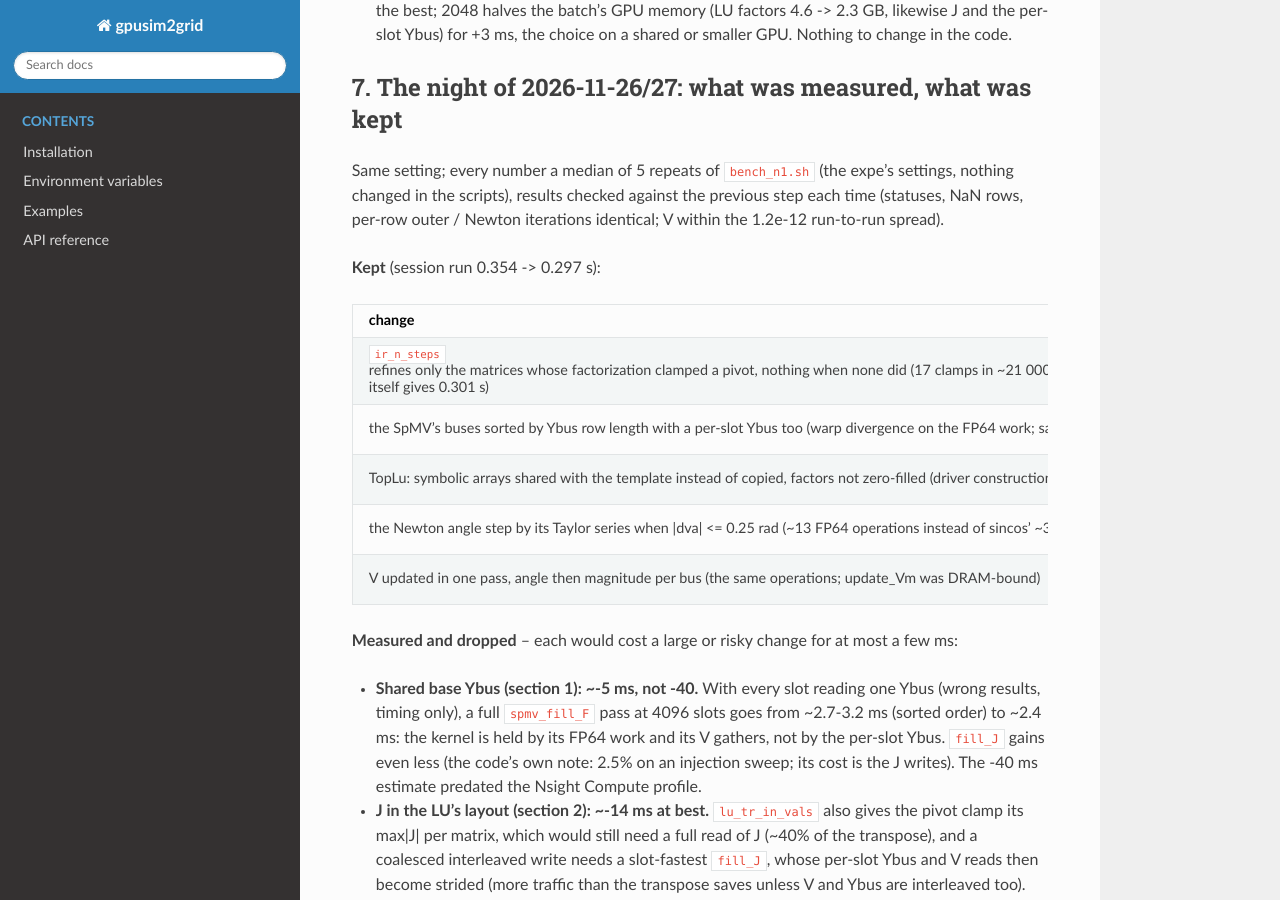
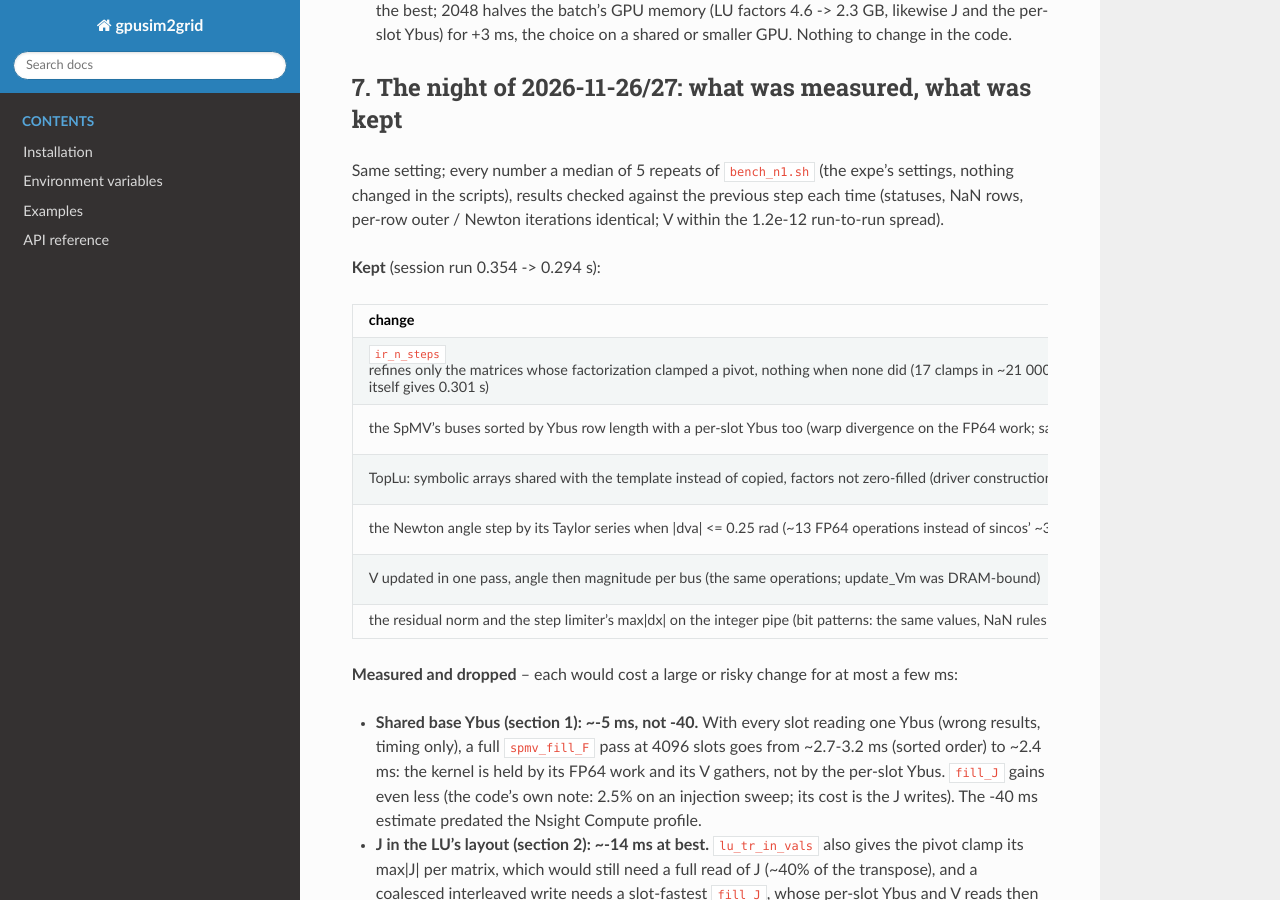
Before and after one commit to Grid2op/gpusim2grid, a Sphinx documentation site: the page built from docs/dev_notes/n1_big_rounds_bandwidth.md, in a window 1280 px wide and 900 px high, scrolled down 5182 px. Built offline with Sphinx 7.4.7 and the Read the Docs theme 3.1.0, drawn with Linux system fonts in a browser that asks for light colours.

Commit message:
Batch Newton: the residual norm and the step max on the integer pipe
compute_residuals_kernel (6.2 ms of a PtFige N-1, 83% of the FP64 pipe) and
reduce_step_norms_kernel (2.5 ms, 63%) spend their time in FP64 compares --
1/64 of the FP32 rate on that card -- to take a max of absolute values.
Both now compare bit patterns: |v| is v's pattern with the sign cleared,
non-negative reals order as their patterns, and a NaN's pattern exceeds
+inf's (ResBits<T>, FP64 and FP32). compute_residuals keeps its sticky NaN
(a NaN anywhere gives NaN, never a finite residual) and -0 / +0 both give
+0, as the floating-point max did; reduce_step_norms keeps its exact rule,
`if (!(m >= a)) m = a`, i.e. replace when either is NaN or a's pattern is
larger (a later element replacing a NaN, as before). The same values.

PtFige N-1 (own_lu_top, device outer loops, batch 4096): session run
0.297 -> 0.294 s; statuses, NaN rows and per-row outer / Newton iterations
identical. Full non-slow suite: 1255 passed, 4 skipped, 1 failed
(test_device_facades' check_mode redistribute_slack case, failing on PR
#46's head already).

Assisted-by: Claude Code (claude-opus-5-5)
Signed-off-by: Benjamin Donnot <benjamin.donnot@rte-france.com>

```diff
--- a/CHANGELOG.rst
+++ b/CHANGELOG.rst
@@ -3,6 +3,8 @@ Change Log
 
 [0.3.1] (unreleased)
 --------------------
+- [IMPROVED] Batch Newton: the residual norm and the step limiter's max|dx| taken on the integer pipe (bit
+  patterns), the same values. PtFige N-1: 0.297 -> 0.294 s.
 - [IMPROVED] Batch Newton: V updated in one pass (angle then magnitude per bus, the same operations) instead
   of two. PtFige N-1: 0.298 -> 0.297 s.
 - [IMPROVED] Newton angle update (FP64): a step of at most 0.25 rad by its Taylor series (below half an ulp), larger
--- a/docs/dev_notes/n1_big_rounds_bandwidth.md
+++ b/docs/dev_notes/n1_big_rounds_bandwidth.md
@@ -195,7 +195,7 @@ Same setting; every number a median of 5 repeats of `bench_n1.sh` (the expe's se
 changed in the scripts), results checked against the previous step each time (statuses, NaN rows,
 per-row outer / Newton iterations identical; V within the 1.2e-12 run-to-run spread).
 
-**Kept** (session run 0.354 -> 0.297 s):
+**Kept** (session run 0.354 -> 0.294 s):
 
 | change | session run | where |
 |---|---|---|
@@ -204,6 +204,7 @@ per-row outer / Newton iterations identical; V within the 1.2e-12 run-to-run spr
 | TopLu: symbolic arrays shared with the template instead of copied, factors not zero-filled (driver construction 15 -> 11 ms) | 0.303 -> 0.300 | `perf/n1-next` (fc7efe9) |
 | the Newton angle step by its Taylor series when \|dva\| <= 0.25 rad (~13 FP64 operations instead of sincos' ~35; ~1 ulp both, V to rounding) | 0.300 -> 0.298 | `perf/n1-next` (09f97b6) |
 | V updated in one pass, angle then magnitude per bus (the same operations; update_Vm was DRAM-bound) | 0.298 -> 0.297 | `perf/n1-next` (0580eb2) |
+| the residual norm and the step limiter's max\|dx\| on the integer pipe (bit patterns: the same values, NaN rules included) | 0.297 -> 0.294 | `perf/n1-next` |
 
 **Measured and dropped** -- each would cost a large or risky change for at most a few ms:
 
```
Also changed, not shown: 1 other file.
